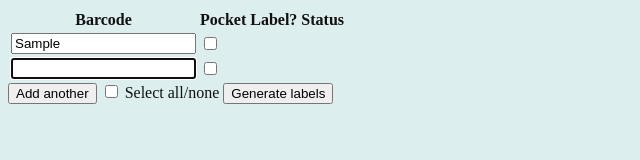
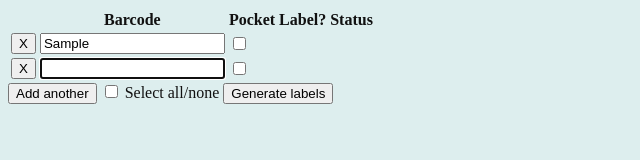
Before and after one commit to rococodogs/electron-wms-labeling, an Electron app: page index.html in a window 800 px wide. Both pictures are taken after typing "Sample" into the empty fields and a click on the button "Add another". Shown: the whole page, without its empty margins (0-640 px from the left). Drawn offline with Linux system fonts and the light colour scheme; no server answers.

Commit message:
add remove-row capabilities

```diff
--- a/assets/css/style.css
+++ b/assets/css/style.css
@@ -2,3 +2,7 @@ body {
   background-color: #dee;
   color: #111;
 }
+
+button, input[type="checkbox"] {
+  cursor: pointer;
+}
--- a/assets/js/wms-labeling.js
+++ b/assets/js/wms-labeling.js
@@ -10,7 +10,8 @@ const SELECTOR = {
   BARCODE_INPUT: '.barcode',
   POCKET_LABEL: '.pocket-label',
   SELECT_ALL: '#select-all-toggle',
-  ADD_ROW: '#barcode-add-row'
+  ADD_ROW: '#barcode-add-row',
+
 }
 
 // an array of label objects we'll use to generate labels
@@ -87,7 +88,8 @@ function appendRowToTable () {
 
   let allInputs
 
-  row.innerHTML = '<td>'
+  row.innerHTML = '<td><button onclick="removeRow(this)">X</button></td>'
+                + '<td>'
                 +   '<input class="' + inputClassName + '" type="text">'
                 + '</td>'
                 + '<td>'
@@ -110,7 +112,9 @@ function onItemData (data) {
   statusEl.innerHTML = data.title || data.callNumber
 }
 
-// $('#barcodes-submit').on('click', function () {
-//   var barcodes = getBarcodes()
-//   if (barcodes.length === 0) return
-// })
+function removeRow (el) {
+  var rowId = el.parentElement.parentElement.id
+  var row = document.getElementById(rowId)
+
+  row.parentElement.removeChild(row)
+}
--- a/index.html
+++ b/index.html
@@ -13,13 +13,15 @@
     <table id="barcode-input-table">
       <thead>
         <tr>
+          <th></th>
           <th>Barcode</th>
           <th>Pocket Label?</th>
           <th>Status</th>
         </tr>
       </thead>
       <tbody>
-        <tr>
+        <tr id="row-1">
+          <td><button onclick="removeRow(this)">X</button></td>
           <td><input class="barcode" type="text"></td>
           <td><input class="pocket-label" type="checkbox"></td>
           <td class="status"></td>
```
